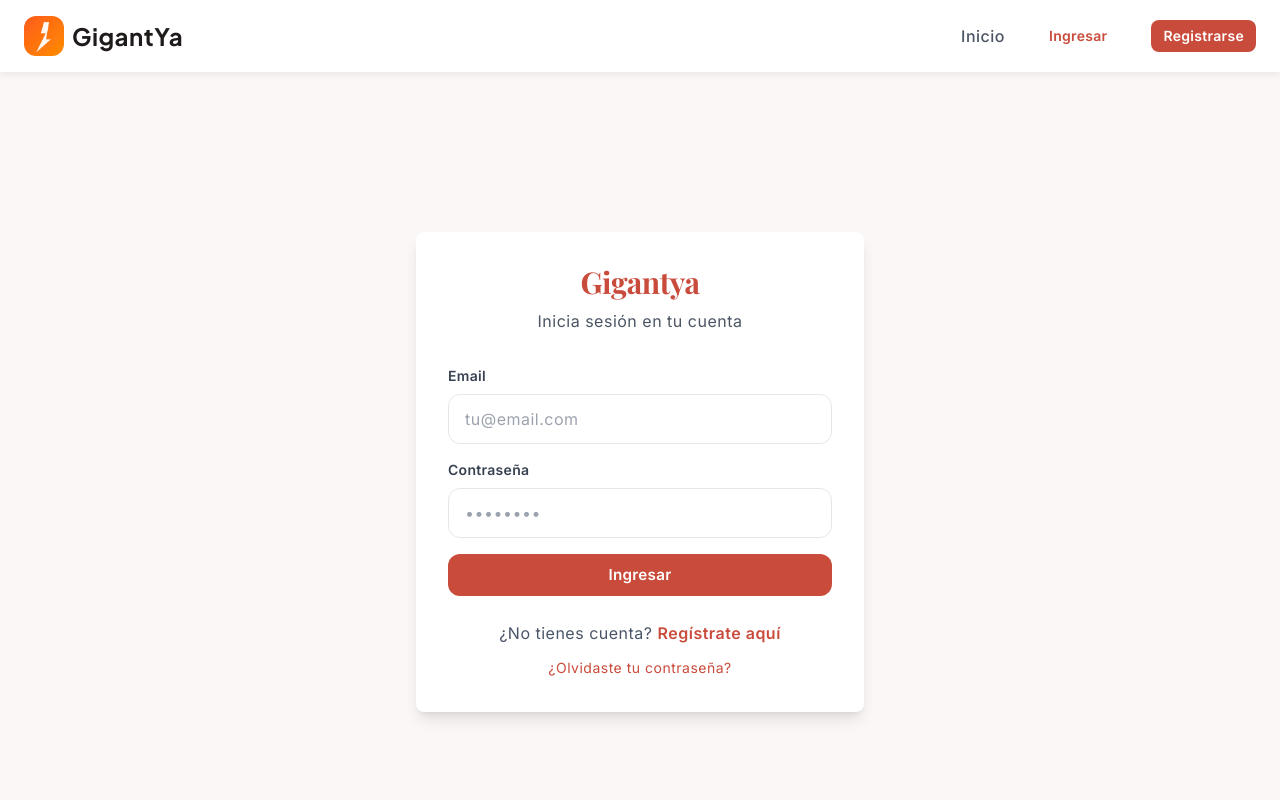
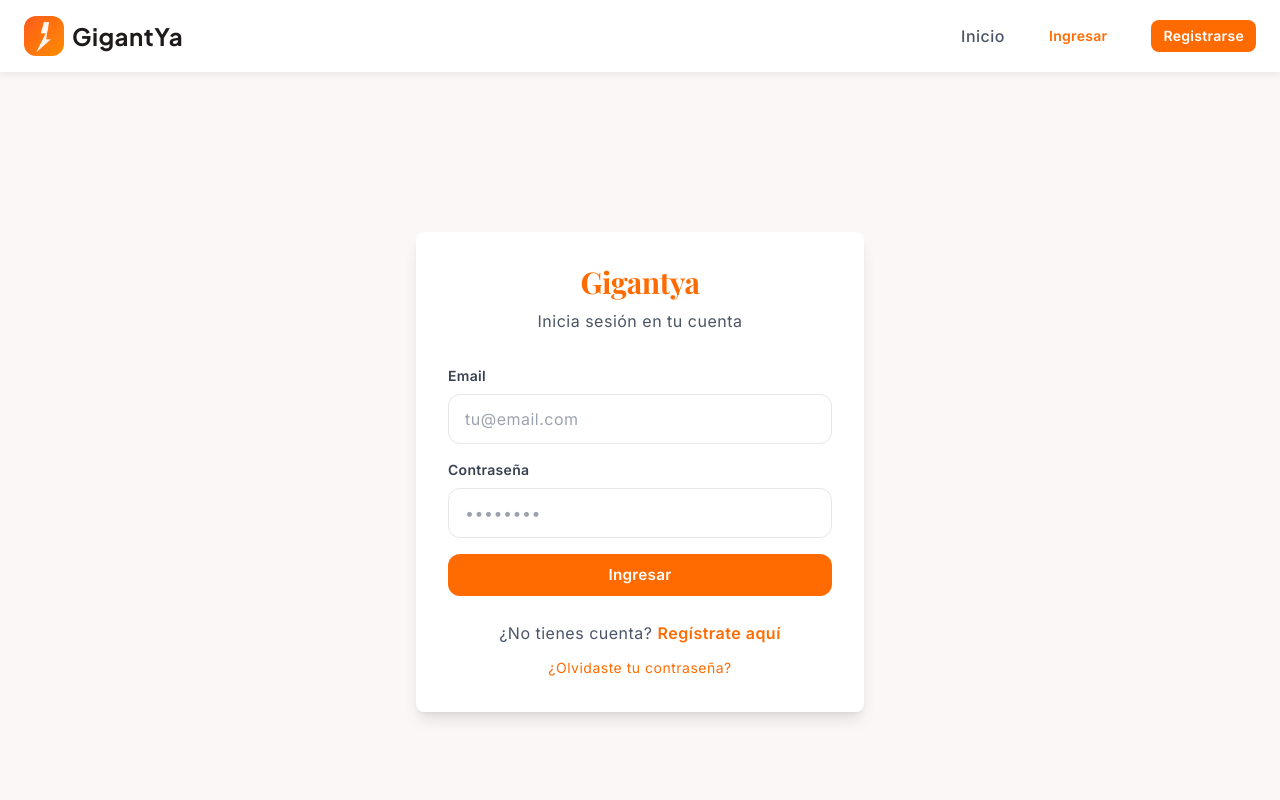
Before and after one commit to nxcoperdo/gigantya, a React (Vite) app in the folder client/: page /login in a window 1280 px wide. Shown: the top 800 px of the page. Built offline with nearby package versions, Linux system fonts and the light colour scheme; no server answers.

Commit message:
color Electric Orange (#FF6B00)

```diff
--- a/client/src/components/PageBuilder.jsx
+++ b/client/src/components/PageBuilder.jsx
@@ -21,8 +21,8 @@ function RestaurantPreview({ restaurant, config }) {
   const radiusValue = config.borderRadius === 'small' ? '4px' : config.borderRadius === 'large' ? '24px' : '12px';
 
   const dynamicStyles = {
-    '--color-primary': config.primaryColor || '#c94b3b',
-    '--color-secondary': config.secondaryColor || '#f2b8b0',
+    '--color-primary': config.primaryColor || '#FF6B00',
+    '--color-secondary': config.secondaryColor || '#FFAE73',
     '--font-family': config.fontFamily || 'Inter',
     '--border-radius': radiusValue,
   };
@@ -101,8 +101,8 @@ function RestaurantPreview({ restaurant, config }) {
 
 export default function PageBuilder({ restaurant, onSave, onUpdate }) {
   const [config, setConfig] = useState({
-    primaryColor: '#c94b3b',
-    secondaryColor: '#f2b8b0',
+    primaryColor: '#FF6B00',
+    secondaryColor: '#FFAE73',
     fontFamily: 'Inter',
     borderRadius: 'medium',
     logoUrl: '',
--- a/client/src/index.css
+++ b/client/src/index.css
@@ -6,11 +6,11 @@
 
 /* Estilos personalizados */
 :root {
-  --color-primary: #c94b3b;
-  --color-primary-light: #e37b6f;
-  --color-primary-dark: #8f2f24;
-  --color-secondary: #6b1f1a;
-  --color-accent: #f2b8b0;
+  --color-primary: #FF6B00;
+  --color-primary-light: #FF974D;
+  --color-primary-dark: #B34B00;
+  --color-secondary: #803600;
+  --color-accent: #FFAE73;
   --color-light: #faf7f6;
   --color-dark: #1f1b1a;
 }
@@ -250,8 +250,8 @@ label {
 
 /* Loading spinner */
 .spinner {
-  border: 4px solid rgba(201, 75, 59, 0.15);
-  border-top: 4px solid #c94b3b;
+  border: 4px solid rgba(255, 107, 0, 0.15);
+  border-top: 4px solid #FF6B00;
   border-radius: 50%;
   animation: spin 0.8s linear infinite;
 }
@@ -497,7 +497,7 @@ label {
 /* Custom scrollbar */
 .scrollbar-custom {
   scrollbar-width: thin;
-  scrollbar-color: #c94b3b #f0f0f0;
+  scrollbar-color: #FF6B00 #f0f0f0;
 }
 
 .scrollbar-custom::-webkit-scrollbar {
@@ -511,12 +511,12 @@ label {
 }
 
 .scrollbar-custom::-webkit-scrollbar-thumb {
-  background: #c94b3b;
+  background: #FF6B00;
   border-radius: 4px;
 }
 
 .scrollbar-custom::-webkit-scrollbar-thumb:hover {
-  background: #8f2f24;
+  background: #B34B00;
 }
 
 /* Skeleton loading */
@@ -631,12 +631,12 @@ label {
 }
 
 .custom-scrollbar::-webkit-scrollbar-thumb {
-  background: #c94b3b;
+  background: #FF6B00;
   border-radius: 10px;
 }
 
 .custom-scrollbar::-webkit-scrollbar-thumb:hover {
-  background: #8f2f24;
+  background: #B34B00;
 }
 
 /* Active state for navigation items */
--- a/client/tailwind.config.js
+++ b/client/tailwind.config.js
@@ -9,11 +9,11 @@ export default {
   theme: {
     extend: {
       colors: {
-        primary: '#c94b3b',
-        primaryLight: '#e37b6f',
-        primaryDark: '#8f2f24',
-        secondary: '#6b1f1a',
-        accent: '#f2b8b0',
+        primary: '#FF6B00',
+        primaryLight: '#FF974D',
+        primaryDark: '#B34B00',
+        secondary: '#803600',
+        accent: '#FFAE73',
         light: '#faf7f6',
         dark: '#1f1b1a'
       },
```
